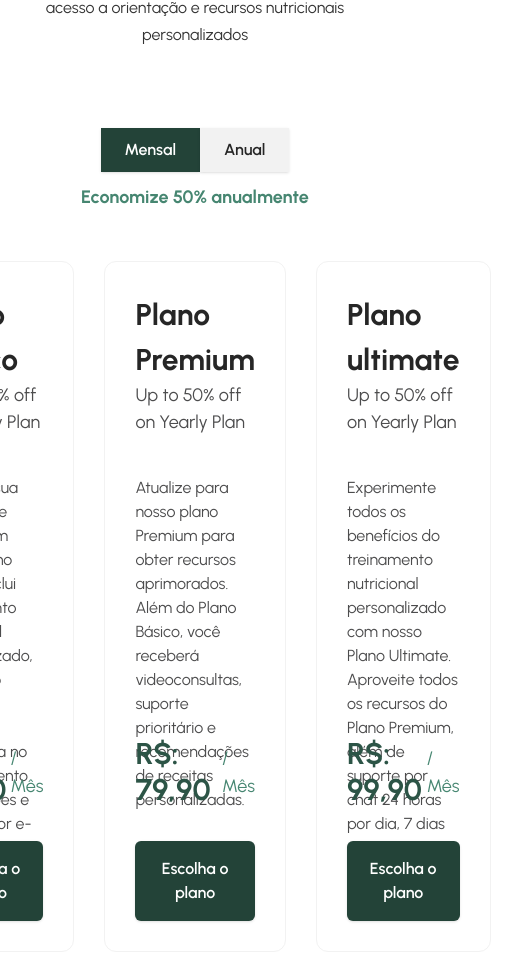
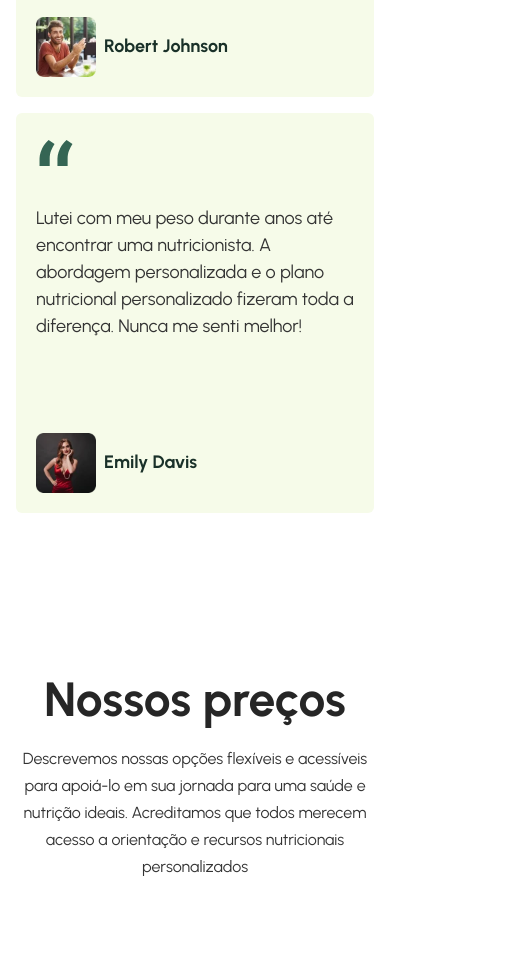
Before and after one commit to DosSantosDev2022/Nutritionist---Website, a React (Vite) app: page / in a window 390 px wide. Shown: the part 8075-9033 px from the top of the page, 515 px wide, since content can reach past the window. Built offline with nearby package versions, Linux system fonts and the light colour scheme.

Commit message:
feat : finalizando componente price e corrigindo responsividade

```diff
--- a/src/components/button.tsx
+++ b/src/components/button.tsx
@@ -15,8 +15,8 @@ export function Button({
     primary: `bg-GreenShades_700 text-GreyShades_900 hover:bg-GreenShades_600 hover:scale-105 transition-all duration-300`,
     outline: `bg-GreyShades_200  text-GreyShades_900 hover:bg-GreyShades_300 hover:scale-105 transition-all duration-300 `,
     highlight: ``,
-    action1: `bg-DarkGreen_600 text-absolute_white hover:bg-DarkGreen_500 duration-300`,
-    action2: `bg-GreyShades_200  text-GreyShades_900 hover:bg-GreyShades_300 duration-300`,
+    action1: `bg-GreyShades_200  text-GreyShades_900`,
+    action2: `bg-DarkGreen_600 text-DarkGreen_50 hover:bg-DarkGreen_500 duration-300`,
   }
 
   const _className = twMerge(
--- a/src/components/pages/home/pricing.tsx
+++ b/src/components/pages/home/pricing.tsx
@@ -10,20 +10,20 @@ export function PricingComponent() {
   }
   const cards = Pricing.cards
   return (
-    <div className="flex flex-col items-center gap-[50px] ">
+    <div className="flex flex-col items-center gap-[50px] mb-20 ">
       <div className="flex flex-col items-center w-full justify-center gap-3">
         <div className="flex items-center w-full justify-center">
           <Button
             onClick={() => handleTabChange('monthly')}
-            className="px-6 py-[10px] rounded-none hover:none"
+            className={`px-6 py-[10px] rounded-none ${activeTab === 'monthly' ? 'bg-DarkGreen_600 text-DarkGreen_50 hover:bg-DarkGreen_500' : ''}`}
             variant="action1"
           >
             Mensal
           </Button>
           <Button
             onClick={() => handleTabChange('annual')}
-            className="px-6 py-[10px] rounded-none"
-            variant="action2"
+            className={`px-6 py-[10px] rounded-none ${activeTab === 'annual' ? 'bg-DarkGreen_600 text-DarkGreen_50' : ''}`}
+            variant="action1"
           >
             Anual
           </Button>
@@ -33,7 +33,7 @@ export function PricingComponent() {
         </span>
       </div>
 
-      <div className="flex items-center gap-[30px] ">
+      <div className="grid lg:grid-cols-3 grid-cols-1  gap-[30px] ">
         {cards.map((card) => (
           <div
             key={card.title}
@@ -43,14 +43,14 @@ export function PricingComponent() {
               <h4 className="text-[1.875rem] font-bold text-GreyShades_900 leading-[45px]  ">
                 {card.title}{' '}
               </h4>
-              <span className="text-lg font-normal leading-[27px] text-GreyShades_700 ">
+              <span className="text-md font-normal leading-[27px] text-GreyShades_700 ">
                 {card.subtitle}
               </span>
             </div>
-            <p className="text-md font-normal  text-GreyShades_700 h-[108px] ">
+            <p className="text-md font-normal  text-GreyShades_700 ">
               {card.description}
             </p>
-            <div className="flex flex-col gap-[33px] w-full mt-28 ">
+            <div className="flex flex-col gap-[33px] w-full mt-5  justify-between items-center ">
               <span className="flex items-center gap-1 ">
                 {activeTab === 'monthly' ? (
                   <span className="font-bold text-3xl text-DarkGreen_500 ">
@@ -73,7 +73,7 @@ export function PricingComponent() {
                   </span>
                 )}
               </span>
-              <Button className="w-full" variant="action1">
+              <Button className="w-full" variant="action2">
                 Escolha o plano
               </Button>
             </div>
--- a/src/configs/homedata.json
+++ b/src/configs/homedata.json
@@ -137,21 +137,21 @@
     "cards" : [
       {
         "title" : "Plano básico",
-        "subtitle" : "Up to 50% off on Yearly Plan",
+        "subtitle" : "Até 50% de desconto no plano anual",
         "description" : "Comece sua jornada de saúde com nosso Plano Básico. Inclui treinamento nutricional personalizado, acesso ao nosso aplicativo, assistência no planejamento de refeições e suporte por e-mail.",
         "monthPrice" : "R$: 49,90",
         "AnnualPricing": "R$: 24,90"
       },
       {
         "title" : "Plano Premium",
-        "subtitle" : "Up to 50% off on Yearly Plan",
+        "subtitle" : "Até 50% de desconto no plano anual",
         "description" : "Atualize para nosso plano Premium para obter recursos aprimorados. Além do Plano Básico, você receberá videoconsultas, suporte prioritário e recomendações de receitas personalizadas.",
         "monthPrice" : "R$: 79,90",
         "AnnualPricing": "R$: 39,90"
       },
       {
         "title" : "Plano ultimate",
-        "subtitle" : "Up to 50% off on Yearly Plan",
+        "subtitle" : "Até 50% de desconto no plano anual",
         "description" : "Experimente todos os benefícios do treinamento nutricional personalizado com nosso Plano Ultimate. Aproveite todos os recursos do Plano Premium, além de suporte por chat 24 horas por dia, 7 dias por semana e workshops exclusivos.",
         "monthPrice" : "R$: 99,90",
         "AnnualPricing": "R$: 49,90"
--- a/src/pages/home.tsx
+++ b/src/pages/home.tsx
@@ -145,7 +145,7 @@ export function HomePage() {
             </span>
           </div>
 
-          <div className="flex items-center gap-4 ">
+          <div className="grid lg:grid-cols-3 grid-cols-1  gap-4 ">
             {Testimonialsdata.cards.map((card) => (
               <div
                 className="bg-GreenShades_200 rounded-md w-full flex flex-col items-start justify-between p-5 h-[400px] "
```
